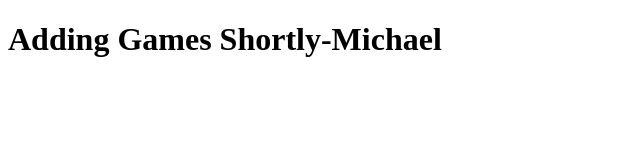
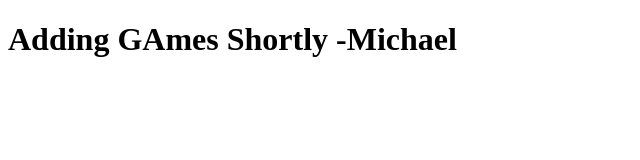
Before and after one commit to HolyBlooket/ElijahGames.co, a plain HTML site: page index.html in a window 1280 px wide. Shown: the whole page, without its empty margins (0-640 px from the left). Drawn offline with Linux system fonts and the light colour scheme.

Commit message:
create index.html file

```diff
--- a/index.html
+++ b/index.html
@@ -3,10 +3,10 @@
 <head>
     <meta charset="UTF-8">
     <meta http-equiv="X-UA-Compatible" content="IE=edge">
-    <meta name="viewport" content="width=, initial-scale=1.0">
+    <meta name="viewport" content="width=device-width, initial-scale=1.0">
     <title>Document</title>
 </head>
 <body>
-    <h1><Elijah class="co">Adding Games Shortly-Michael</Elijah></h1>
+    <h1>Adding GAmes Shortly -Michael</h1>
 </body>
 </html>
```
